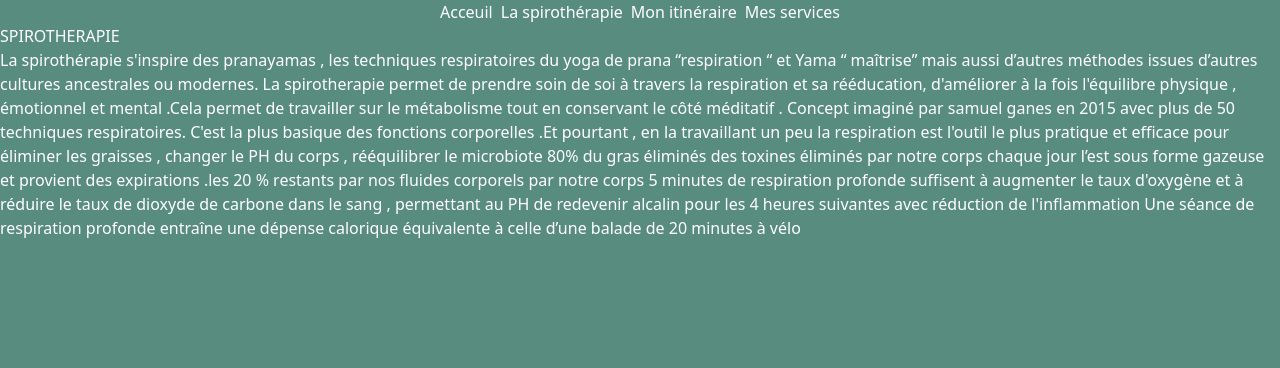
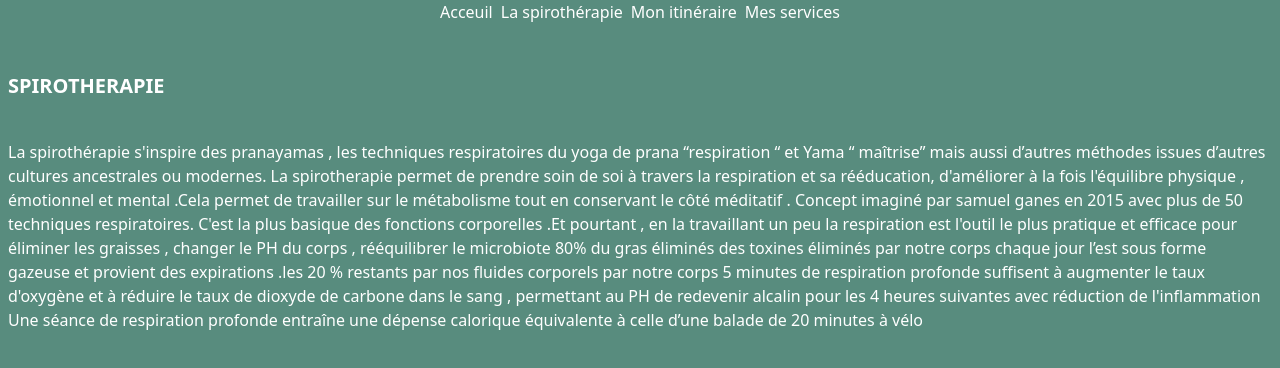
Before and after one commit to Ooxz/spirotherapie, a React (Vite) app in the folder spiro/: page /spirotherapie in a window 1280 px wide. Shown: the top 368 px of the page. Built offline with nearby package versions, Linux system fonts and the light colour scheme.

Commit message:
improved css

```diff
--- a/spiro/src/pages/About.jsx
+++ b/spiro/src/pages/About.jsx
@@ -6,7 +6,7 @@ function About() {
 		<div className="mt-10 p-2">
 			<h1 className="font-bold text-xl">Mon itinéraire</h1>
 			<div className="mt-10 flex">
-			<p className="w-80">Passionnée de voyage , de transmission et de la compréhension de l'être humain.
+			<p className="w-90">Passionnée de voyage , de transmission et de la compréhension de l'être humain.
 			   Après 32 ans de riches expériences dans le domaine touristique avec un terrain de jeu privilégié
 			   ”le Canada et le grand Nord“, développement création  de concept touristique , conference, commercialisation,
 			   analyse des marchés  groupe Evolution vers la  transmission du bien être , du bien vieillir de la prévention en
@@ -14,7 +14,7 @@ function About() {
 			   en spirotherapie  et mobilité sur chaises avec Samule Ganes
 			   création de la société  Inspir’ BY pat
 </p>
-<img className="w-80" src={portrait}></img>
+<img className="w-90 ml-5" src={portrait}></img>
 </div>
 		</div>
 	)
--- a/spiro/src/pages/Home.jsx
+++ b/spiro/src/pages/Home.jsx
@@ -3,7 +3,7 @@ import expirez from "../images/expirez.png"
 
 function Home() {
 	return (
-		<div className="home">
+		<div className="flex">
 			<img src={expirez}></img>
 		</div>
 	)
--- a/spiro/src/pages/Services.jsx
+++ b/spiro/src/pages/Services.jsx
@@ -2,9 +2,9 @@
 
 function Services() {
 	return (
-		<div className="about">
-			<h1>SERVICES</h1>
-			<ul>
+		<div className="mt-10 p-2">
+			<h1 className="font-bold text-xl">SERVICES</h1>
+			<ul className="mt-10">
 				<li>En visio et en ligne</li>
 				<li>A domicile à Biarritz</li>
 				<li>Cours 30 minutes 7 euros par personne (groupe de minimum 6 personnes)</li>
--- a/spiro/src/pages/Spirotherapie.jsx
+++ b/spiro/src/pages/Spirotherapie.jsx
@@ -2,9 +2,9 @@
 
 function Spirotherapie() {
 	return (
-		<div className="text-white">
-			<h1>SPIROTHERAPIE</h1>
-			<p>La spirothérapie  s'inspire des pranayamas , les techniques respiratoires  du yoga de prana “respiration “ et Yama “ maîtrise” mais aussi d’autres méthodes issues d’autres cultures ancestrales ou modernes.
+		<div className="mt-10 p-2">
+			<h1 className="font-bold text-xl">SPIROTHERAPIE</h1>
+			<p className="mt-10 flex">La spirothérapie  s'inspire des pranayamas , les techniques respiratoires  du yoga de prana “respiration “ et Yama “ maîtrise” mais aussi d’autres méthodes issues d’autres cultures ancestrales ou modernes.
 La spirotherapie permet de prendre soin de soi à travers la respiration et sa rééducation, d'améliorer à la fois l'équilibre physique , émotionnel et mental .Cela permet de travailler sur le métabolisme tout en conservant le côté méditatif .
 Concept imaginé par samuel ganes en 2015 avec plus de 50 techniques respiratoires.
 C'est la plus basique des fonctions corporelles .Et pourtant , en la travaillant un peu la respiration est l'outil le plus pratique  et efficace pour éliminer les graisses , changer le PH du corps , rééquilibrer le microbiote
```
